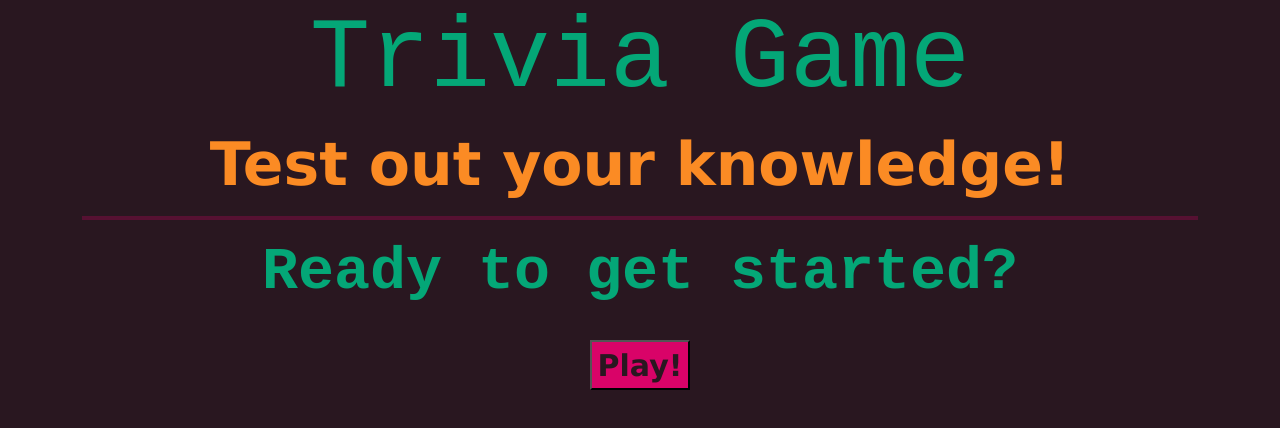
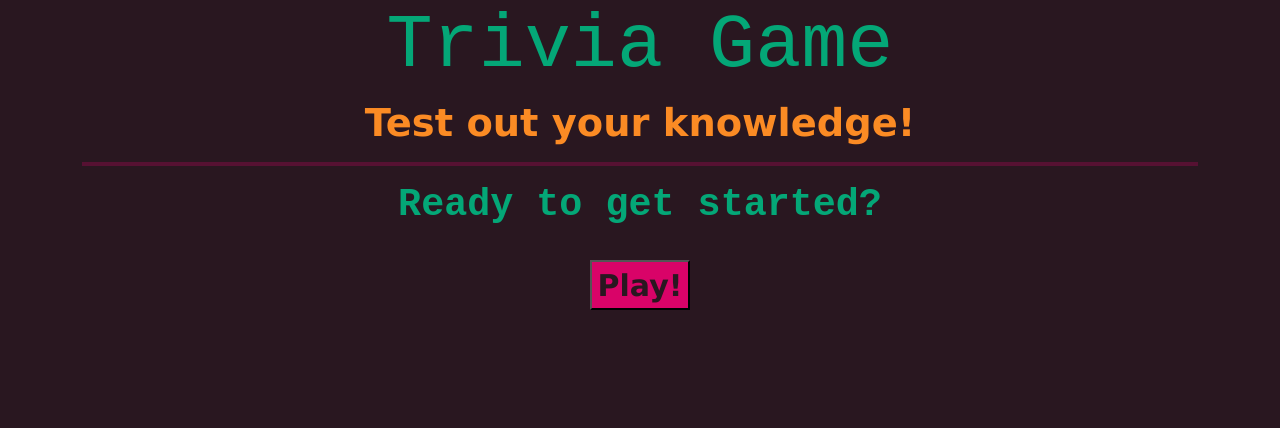
Before and after one commit to besure94/Trivia-Game, a website built with webpack: page src/index.html in a window 1280 px wide. Built offline with nearby package versions, Linux system fonts and the light colour scheme.

Commit message:
Adjust font sizes for home page headers.

```diff
--- a/src/css/styles.css
+++ b/src/css/styles.css
@@ -12,8 +12,8 @@
   margin: auto;
   display: flex;
   height: 50px;
+  width: fit-content;
   font-size: 30px;
-  width: fit-content;
 }
 
 body {
@@ -75,24 +75,23 @@ body {
 h1 {
   color: #04a777;
   font-family: monospace;
-  font-size: 100px;
+  font-size: 6vw;
   text-align: center;
 }
 
 h2 {
   color: #fb8b24;
   font-weight: 700;
-  font-size: xx-large;
   font-family:Verdana, Geneva, Tahoma, sans-serif;
   text-align: center;
-  font-size: 60px;
+  font-size: 3vw;
 }
 
 h3 {
   font-family: monospace;
   color: #04a777;
   font-weight: 700;
-  font-size: 60px;
+  font-size: 3vw;
   text-align: center;
 }
 
```
